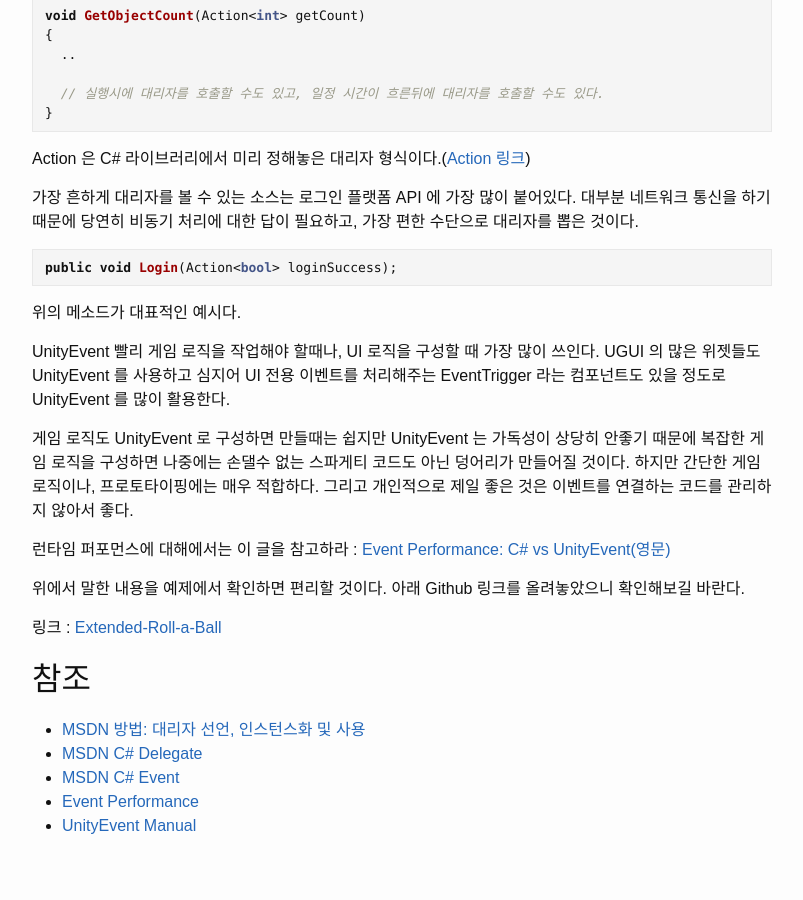
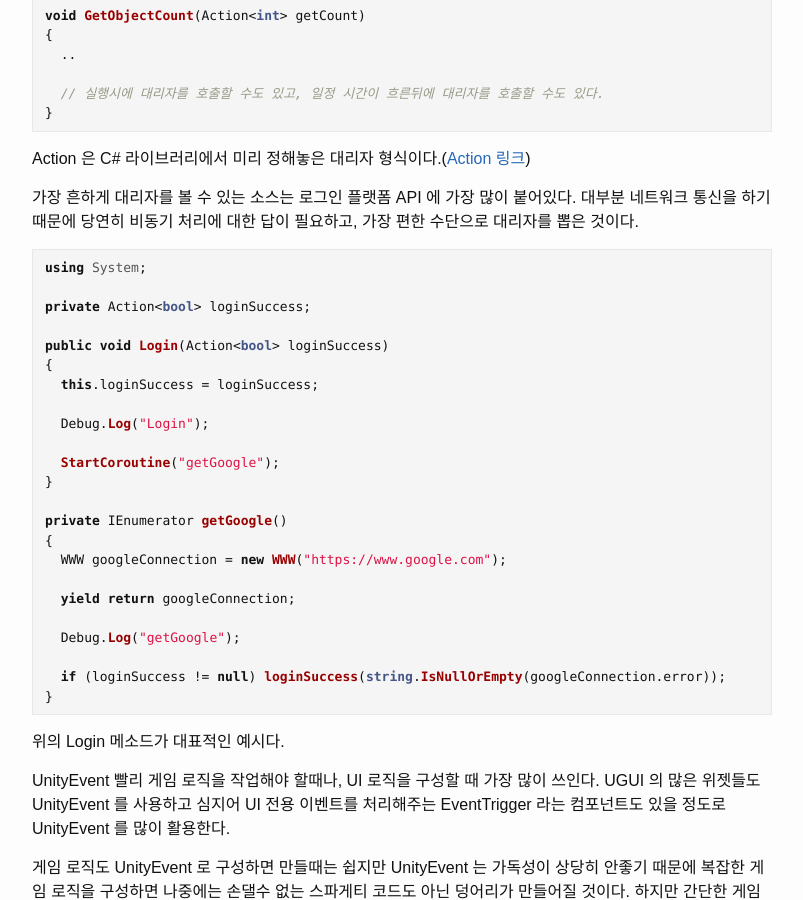
Before and after one commit to suhyeokkim/suhyeokkim.github.io, a Jekyll site: the page built from _posts/2017-04-05-unity-event-handling.md, in a window 1280 px wide and 900 px high, scrolled down 4245 px. Shown: the whole window, without its empty margins (238-1041 px from the left). Built offline with Jekyll 4.4.1, drawn with Linux system fonts in a browser that asks for light colours; comment, search, counter and statistics services are not loaded.

Commit message:
Update post : event handling
Modify example

```diff
--- a/_posts/2017-04-05-unity-event-handling.md
+++ b/_posts/2017-04-05-unity-event-handling.md
@@ -162,12 +162,32 @@ Action 은 C# 라이브러리에서 미리 정해놓은 대리자 형식이다.(
 가장 흔하게 대리자를 볼 수 있는 소스는 로그인 플랫폼 API 에 가장 많이 붙어있다. 대부분 네트워크 통신을 하기 때문에 당연히 비동기 처리에 대한 답이 필요하고, 가장 편한 수단으로 대리자를 뽑은 것이다.
 
 {% highlight c# lineos %}
+using System;
 
-public void Login(Action<bool> loginSuccess);
+private Action<bool> loginSuccess;
 
+public void Login(Action<bool> loginSuccess)
+{
+  this.loginSuccess = loginSuccess;
+
+  Debug.Log("Login");
+
+  StartCoroutine("getGoogle");
+}
+
+private IEnumerator getGoogle()
+{
+  WWW googleConnection = new WWW("https://www.google.com");
+
+  yield return googleConnection;
+
+  Debug.Log("getGoogle");
+
+  if (loginSuccess != null) loginSuccess(string.IsNullOrEmpty(googleConnection.error));
+}
 {% endhighlight %}
 
-위의 메소드가 대표적인 예시다.
+위의 Login 메소드가 대표적인 예시다.
 
 UnityEvent 빨리 게임 로직을 작업해야 할때나, UI 로직을 구성할 때 가장 많이 쓰인다. UGUI 의 많은 위젯들도 UnityEvent 를 사용하고 심지어 UI 전용 이벤트를 처리해주는 EventTrigger 라는 컴포넌트도 있을 정도로 UnityEvent 를 많이 활용한다.
 
```
